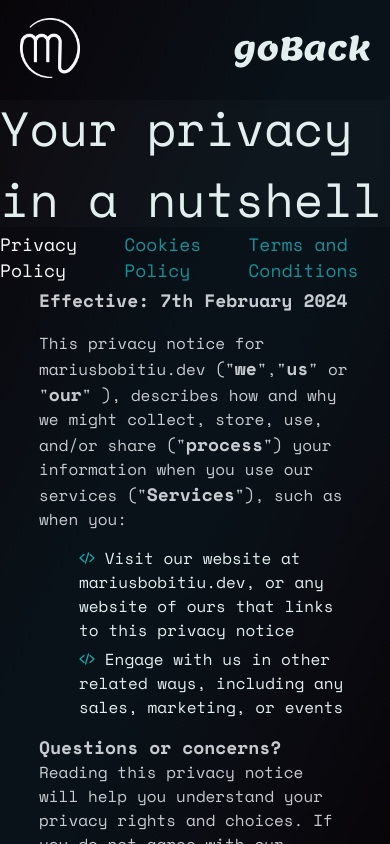
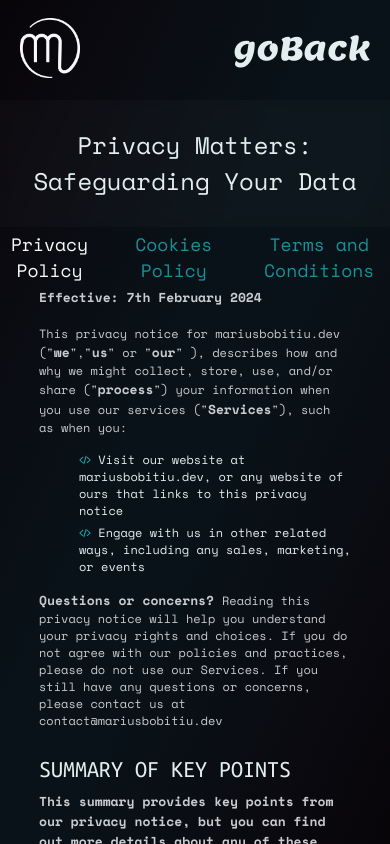
Before and after one commit to MariusBobitiu/mariusbobitiu--dev, a React (Create React App) app: page /policies in a window 390 px wide. Built offline with nearby package versions, Linux system fonts and the light colour scheme; a web font is replaced by a local one.

Commit message:
added responsiveness for policies

```diff
--- a/src/pages/Policies.jsx
+++ b/src/pages/Policies.jsx
@@ -12,7 +12,7 @@
     <div className='policies'>
       <Navbar />
       <div className='policy--header'>
-         <p>Your privacy in a nutshell</p>
+         <p className='policy--header-title'>Privacy Matters: Safeguarding Your Data</p>
       </div>
       <div className="policies--top-side">
          <ul className="policies--list">
--- a/src/styles/Pages/Policies.css
+++ b/src/styles/Pages/Policies.css
@@ -23,6 +23,7 @@
    p {
       font-family: 'Space Mono', 'Syne Mono', monospace;
       font-size: 48px;
+      text-align: center;
    }
 }
 .policies--top-side {
@@ -35,6 +36,7 @@
 .policies--list {
    display: flex;
    gap: 25px;
+   text-align: center;
 }
 .policies-items {
    cursor: pointer;
@@ -54,3 +56,29 @@
    overflow-y: scroll;
    align-self: center;
 }
+
+@media screen and (min-width:480px) and (max-width: 768px){
+   .policies--bottom-side {
+      width: 90%;
+   }
+   .policy--header {
+      p {
+         font-size: 32px;
+      }
+   }
+}
+@media screen and (max-width: 480px) {
+   .policy--header {
+      p {
+         font-size: 24px;
+      }
+   }
+}
+@media screen and (min-width: 1440px ) {
+   .policies--bottom-side {
+      width: 60%;
+   }
+   .policies-items {
+      font-size: 24px;
+   }
+}
--- a/src/styles/components/Projects.css
+++ b/src/styles/components/Projects.css
@@ -118,7 +118,8 @@
 }
 .project-title--container .technologies {
    text-align: end;
-   margin: 5px 25px 0 0;
+   padding: 5px 15px 0 0;
+   text-wrap: nowrap;
 }
 .technologies svg {
    margin: 0 3px -3.5px 3px;
@@ -304,12 +305,15 @@
       display: flex;
       flex-direction: column;
       align-items: center;
-      justify-content: flex-end;
-      margin-bottom: 30px;
+      justify-content: center;
+      margin-top: 10px;
    }
    .title--container {
       position: absolute;
       top: 0; left: 0;
+   }
+   .title {
+      max-width: 200px;
    }
    .projects-container--grid {
       display: flex !important;
@@ -319,7 +323,7 @@
       /* height: 500px;
       max-height: 600px; */
       overflow-y: scroll !important;
-      margin: 0 0 15px 0;
+      margin: 35px 0 15px 0;
    }
    .see-more--container {
       align-items: flex-start;
--- a/src/styles/components/policies/Navbar.css
+++ b/src/styles/components/policies/Navbar.css
@@ -22,3 +22,8 @@
    border-bottom: 3px solid var(--primary-color);
    transition: all 0.1s ease-in;
 }
+@media screen and (min-width: 1440px ) {
+   .policies--navbar {
+      width: 60%;
+   }
+}
--- a/src/styles/components/policies/Policy.css
+++ b/src/styles/components/policies/Policy.css
@@ -68,3 +68,30 @@
 .c-list:nth-child(odd) {
    text-align: end;
 }
+
+@media screen and (max-width: 768px) {
+   .p-title {
+      font-size: 24px;
+   }
+   .p-subtitle {
+      font-size: 18px;
+   }
+   .p-text {
+      font-size: 12px;
+   }
+   .p-boldText {
+      font-size: 13px;
+   }
+   .p-list {
+      font-size: 12px;
+   }
+   .c-cookie {
+      padding: 15px;
+   }
+   .c-lists {
+      grid-template-columns: 25% 75%;
+   }
+   .c-list {
+      font-size: 12px;
+   }
+}
```
Also changed, not shown: 1 other file (tests, documents, lock files or other folders).
